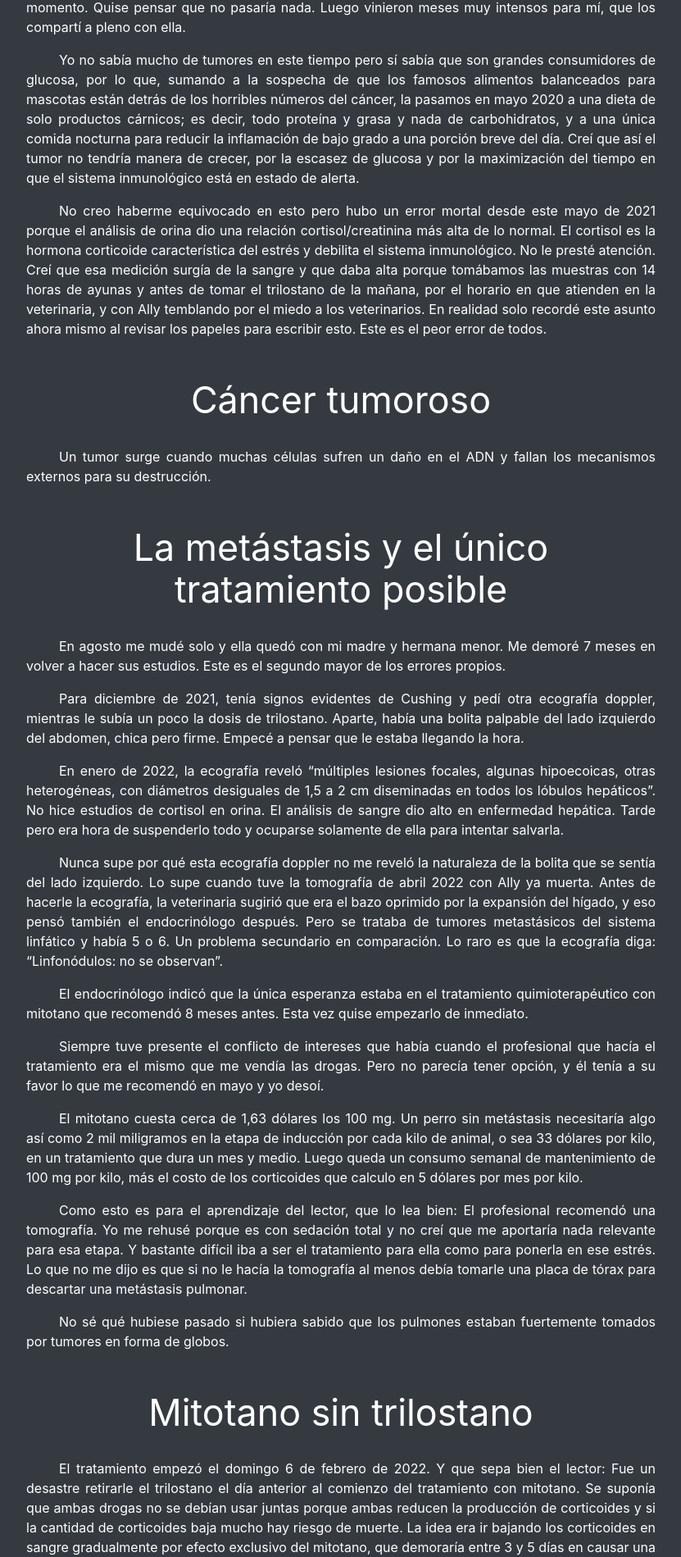
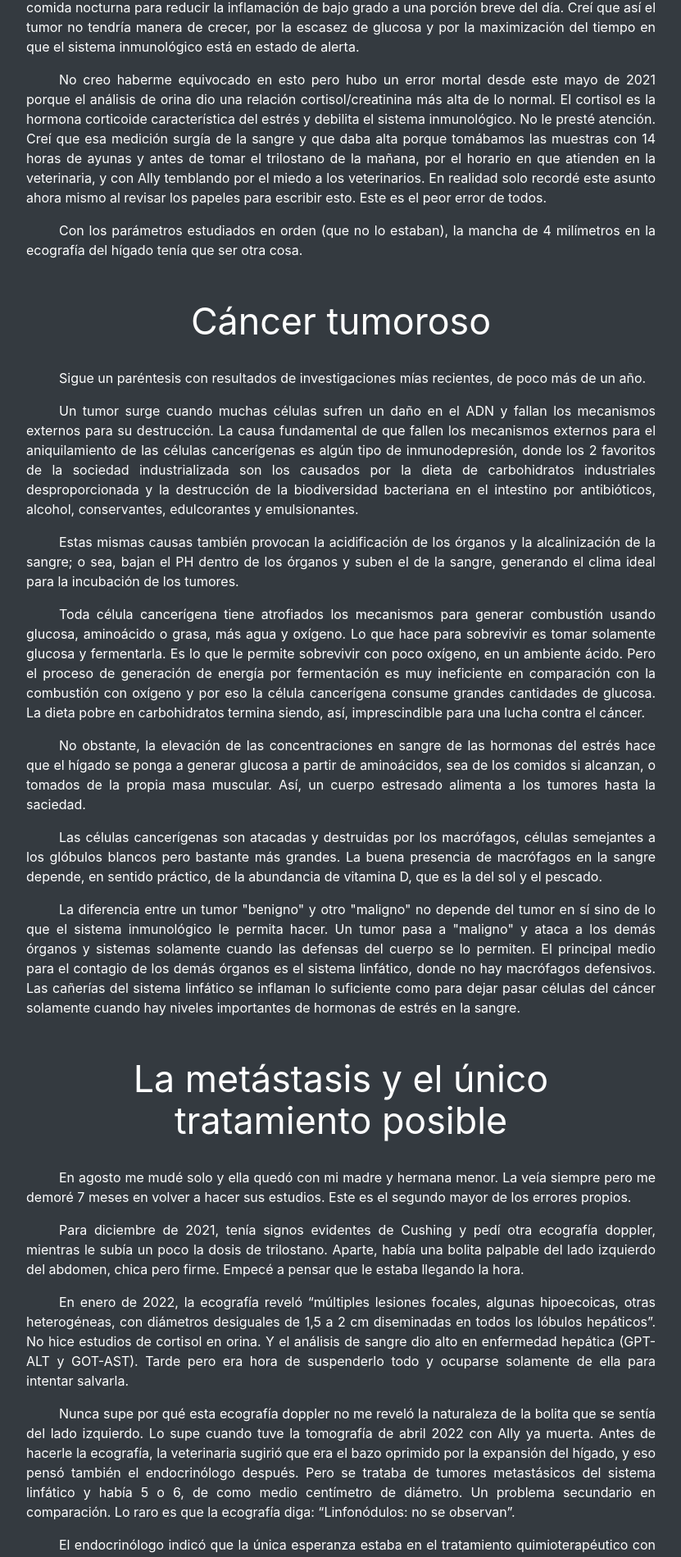
Before and after one commit to gustavoghp87/mal-de-cushing, a React (Create React App) app: page / in a window 1280 px wide. Shown: the part 5882-7781 px from the top of the page at 82% size, without its empty margins (224-1055 px from the left). Built offline with nearby package versions, Linux system fonts and the light colour scheme.

Commit message:
Styles, text

```diff
--- a/src/Spanish.js
+++ b/src/Spanish.js
@@ -148,11 +148,7 @@ export default function Spanish() {
         </P>
 
         <P>
-        En esta etapa, estos eran los 2 desenlaces mortales que yo conocía; es decir, una metástasis parecía un escenario muy lejano. No obstante, en mayo de 2021 la ecografía reveló en el hígado “una imagen focal hipoecoica de 4.1 mm en lóbulo lateral izquierdo”, junto con una inflamación general del órgano. Aparte, el análisis de orina dio una relación cortisol/creatinina un 31% más alta de lo normal (85,2 contra 65).
-        </P>
-
-        <P>
-        Comentarios aparte, y tema que descubro ahora que reviso los resultados, también estaban altos el valor en sangre de VCM (83 contra 75), indicador de enfermedad del hígado, y el valor de CHCM (39 contra 36), indicador confuso para mí, que, a este nivel altísimo, podría significar que falló la medición, o algún tipo raro de anemia, o intoxicación con plomo, lo cual, para esto último, solo tendría sentido desde alguna negligencia superlativa durante la cirugía de esterilización. Este CHCM, coeficiente de concentración de hemoglobina en los glóbulos rojos, solo fue medido en mayo de 2021.
+        En esta etapa, estos eran los 2 desenlaces mortales que yo conocía; es decir, una metástasis parecía un escenario muy lejano. No obstante, en mayo de 2021 la ecografía reveló en el hígado “una imagen focal hipoecoica de 4.1 mm en lóbulo lateral izquierdo”, junto con una inflamación general del órgano. Descubro ahora que reviso los resultados, también estaba alto el valor en sangre de VCM (83 contra 75), indicador de enfermedad del hígado. Aparte, el análisis de orina dio una relación cortisol/creatinina un 31% más alta de lo normal (85,2 contra 65).
         </P>
 
         <P>
@@ -164,7 +160,7 @@ export default function Spanish() {
         </P>
 
         <P>
-        Cuando llegaron tiempos difíciles, recordar que este profesional me recomendó esto a tiempo me sirvió para fiarme más de él que de los demás. No obstante, hacer esto parecía demasiado. Recuerdo haber buscado dónde hacer una tomografía para saber si realmente se trataba de una metástasis pero no encontré. Y la idea de anestesiarla para tomarle una biopsia del hígado con ecógrafo me espantó. Encima, las ecografías indicaban que el tumor primario se había reducido un poco y que la invasión de la vena cava inferior también se había reducido. Ella estaba en su mejor momento. Quise pensar que no pasaría nada. Luego vinieron meses muy intensos para mí, que los compartí a pleno con ella.
+        Cuando llegaron tiempos difíciles, recordar que este profesional me recomendó esto a tiempo me sirvió para fiarme más de él que de los demás. No obstante, hacer esto parecía demasiado. Recuerdo haber buscado dónde hacer una tomografía para saber si realmente se trataba de una metástasis pero no encontré. Y la idea de anestesiarla para tomarle una biopsia del hígado con ecógrafo me espantó. Encima, las ecografías indicaban que el tumor primario se había reducido un poco y que la invasión de la vena cava inferior también se había reducido. Todos los demás indicadores estaban bien, y ella estaba en su mejor momento. Quise pensar que no pasaría nada. Luego vinieron meses muy intensos para mí, que los compartí a pleno con ella.
         </P>
 
         <P>
@@ -175,12 +171,40 @@ export default function Spanish() {
         No creo haberme equivocado en esto pero hubo un error mortal desde este mayo de 2021 porque el análisis de orina dio una relación cortisol/creatinina más alta de lo normal. El cortisol es la hormona corticoide característica del estrés y debilita el sistema inmunológico. No le presté atención. Creí que esa medición surgía de la sangre y que daba alta porque tomábamos las muestras con 14 horas de ayunas y antes de tomar el trilostano de la mañana, por el horario en que atienden en la veterinaria, y con Ally temblando por el miedo a los veterinarios. En realidad solo recordé este asunto ahora mismo al revisar los papeles para escribir esto. Este es el peor error de todos.
         </P>
 
+        <P>
+        Con los parámetros estudiados en orden (que no lo estaban), la mancha de 4 milímetros en la ecografía del hígado tenía que ser otra cosa.
+        </P>
+
 
 
         <div style={subtitleStyles} id={'7'}> Cáncer tumoroso </div>
 
         <P>
-        Un tumor surge cuando muchas células sufren un daño en el ADN y fallan los mecanismos externos para su destrucción.
+        Sigue un paréntesis con resultados de investigaciones mías recientes, de poco más de un año.
+        </P>
+
+        <P>
+        Un tumor surge cuando muchas células sufren un daño en el ADN y fallan los mecanismos externos para su destrucción. La causa fundamental de que fallen los mecanismos externos para el aniquilamiento de las células cancerígenas es algún tipo de inmunodepresión, donde los 2 favoritos de la sociedad industrializada son los causados por la dieta de carbohidratos industriales desproporcionada y la destrucción de la biodiversidad bacteriana en el intestino por antibióticos, alcohol, conservantes, edulcorantes y emulsionantes.
+        </P>
+
+        <P>
+        Estas mismas causas también provocan la acidificación de los órganos y la alcalinización de la sangre; o sea, bajan el PH dentro de los órganos y suben el de la sangre, generando el clima ideal para la incubación de los tumores.
+        </P>
+
+        <P>
+        Toda célula cancerígena tiene atrofiados los mecanismos para generar combustión usando glucosa, aminoácido o grasa, más agua y oxígeno. Lo que hace para sobrevivir es tomar solamente glucosa y fermentarla. Es lo que le permite sobrevivir con poco oxígeno, en un ambiente ácido. Pero el proceso de generación de energía por fermentación es muy ineficiente en comparación con la combustión con oxígeno y por eso la célula cancerígena consume grandes cantidades de glucosa. La dieta pobre en carbohidratos termina siendo, así, imprescindible para una lucha contra el cáncer.
+        </P>
+
+        <P>
+        No obstante, la elevación de las concentraciones en sangre de las hormonas del estrés hace que el hígado se ponga a generar glucosa a partir de aminoácidos, sea de los comidos si alcanzan, o tomados de la propia masa muscular. Así, un cuerpo estresado alimenta a los tumores hasta la saciedad.
+        </P>
+
+        <P>
+        Las células cancerígenas son atacadas y destruidas por los macrófagos, células semejantes a los glóbulos blancos pero bastante más grandes. La buena presencia de macrófagos en la sangre depende, en sentido práctico, de la abundancia de vitamina D, que es la del sol y el pescado.
+        </P>
+
+        <P>
+        La diferencia entre un tumor "benigno" y otro "maligno" no depende del tumor en sí sino de lo que el sistema inmunológico le permita hacer. Un tumor pasa a "maligno" y ataca a los demás órganos y sistemas solamente cuando las defensas del cuerpo se lo permiten. El principal medio para el contagio de los demás órganos es el sistema linfático, donde no hay macrófagos defensivos. Las cañerías del sistema linfático se inflaman lo suficiente como para dejar pasar células del cáncer solamente cuando hay niveles importantes de hormonas de estrés en la sangre.
         </P>
 
 
@@ -188,7 +212,7 @@ export default function Spanish() {
         <div style={subtitleStyles} id={'8'}> La metástasis y el único tratamiento posible </div>
 
         <P>
-        En agosto me mudé solo y ella quedó con mi madre y hermana menor. Me demoré 7 meses en volver a hacer sus estudios. Este es el segundo mayor de los errores propios.
+        En agosto me mudé solo y ella quedó con mi madre y hermana menor. La veía siempre pero me demoré 7 meses en volver a hacer sus estudios. Este es el segundo mayor de los errores propios.
         </P>
 
         <P>
@@ -196,11 +220,11 @@ export default function Spanish() {
         </P>
 
         <P>
-        En enero de 2022, la ecografía reveló “múltiples lesiones focales, algunas hipoecoicas, otras heterogéneas, con diámetros desiguales de 1,5 a 2 cm diseminadas en todos los lóbulos hepáticos”. No hice estudios de cortisol en orina. El análisis de sangre dio alto en enfermedad hepática. Tarde pero era hora de suspenderlo todo y ocuparse solamente de ella para intentar salvarla.
+        En enero de 2022, la ecografía reveló “múltiples lesiones focales, algunas hipoecoicas, otras heterogéneas, con diámetros desiguales de 1,5 a 2 cm diseminadas en todos los lóbulos hepáticos”. No hice estudios de cortisol en orina. Y el análisis de sangre dio alto en enfermedad hepática (GPT-ALT y GOT-AST). Tarde pero era hora de suspenderlo todo y ocuparse solamente de ella para intentar salvarla.
         </P>
 
         <P>
-        Nunca supe por qué esta ecografía doppler no me reveló la naturaleza de la bolita que se sentía del lado izquierdo. Lo supe cuando tuve la tomografía de abril 2022 con Ally ya muerta. Antes de hacerle la ecografía, la veterinaria sugirió que era el bazo oprimido por la expansión del hígado, y eso pensó también el endocrinólogo después. Pero se trataba de tumores metastásicos del sistema linfático y había 5 o 6. Un problema secundario en comparación. Lo raro es que la ecografía diga: “Linfonódulos: no se observan”.
+        Nunca supe por qué esta ecografía doppler no me reveló la naturaleza de la bolita que se sentía del lado izquierdo. Lo supe cuando tuve la tomografía de abril 2022 con Ally ya muerta. Antes de hacerle la ecografía, la veterinaria sugirió que era el bazo oprimido por la expansión del hígado, y eso pensó también el endocrinólogo después. Pero se trataba de tumores metastásicos del sistema linfático y había 5 o 6, de como medio centímetro de diámetro. Un problema secundario en comparación. Lo raro es que la ecografía diga: “Linfonódulos: no se observan”.
         </P>
 
         <P>
@@ -208,7 +232,7 @@ export default function Spanish() {
         </P>
 
         <P>
-        Siempre tuve presente el conflicto de intereses que había cuando el profesional que hacía el tratamiento era el mismo que me vendía las drogas. Pero no parecía tener opción, y él tenía a su favor lo que me recomendó en mayo y yo desoí.
+        Siempre tuve presente el conflicto de intereses que había cuando el profesional que hacía el tratamiento era el mismo que me vendía las drogas. Pero no parecía tener opción, y él tenía a su favor que me recomendó esto en mayo y yo no quise.
         </P>
 
         <P>
@@ -216,11 +240,7 @@ export default function Spanish() {
         </P>
 
         <P>
-        Como esto es para el aprendizaje del lector, que lo lea bien: El profesional recomendó una tomografía. Yo me rehusé porque es con sedación total y no creí que me aportaría nada relevante para esa etapa. Y bastante difícil iba a ser el tratamiento para ella como para ponerla en ese estrés. Lo que no me dijo es que si no le hacía la tomografía al menos debía tomarle una placa de tórax para descartar una metástasis pulmonar.
-        </P>
-
-        <P>
-        No sé qué hubiese pasado si hubiera sabido que los pulmones estaban fuertemente tomados por tumores en forma de globos.
+        Como esto es para el aprendizaje del lector, que lo lea bien: El profesional recomendó una tomografía de abodómen y tórax. Yo me rehusé porque son con sedación total y no creí que me aportaría nada relevante para esa etapa. Y bastante difícil iba a ser el tratamiento para ella como para ponerla en ese estrés. Lo que no me dijo es que si no le hacía la tomografía al menos debía tomarle una placa de tórax para descartar una metástasis pulmonar. No sé qué hubiese pasado si hubiera sabido que los pulmones estaban fuertemente tomados por tumores en forma de globos.
         </P>
 
 
@@ -268,15 +288,7 @@ export default function Spanish() {
         </P>
 
         <P>
-        Me decidí a darle trilostano diario, aunque fuera poco, atento de que llegara el momento de quitarlo y luego de completar la inducción. El endocrinólogo me dio la derecha y se dedicó desde entonces a observar más que a dirigir.
-        </P>
-
-        <P>
-        Yo no le pasé factura por este desastre. Decidí tomar de él lo que de él me sirviese, y buscar las otras respuestas en otros lugares. Lo traté casi como a un par, alguien que escuchaba mis razonamientos y mis preocupaciones y cada tanto hacía algún comentario. Tenía en esos días, como tengo ahora, la sensación de que él el tratamiento lo conocía solo a nivel teórico, sin práctica clínica, y que lo que sabía era por meros apuntes universitarios.
-        </P>
-
-        <P>
-        Notará el lector que no comparto la reverencia popular por los egresados de la sacrosanta Universidad de Buenos Aires. Pero no por eso trato mal a la gente.
+        Me decidí a darle trilostano diario, aunque fuera poco, atento de que llegara el momento de quitarlo y luego de completar la inducción. El endocrinólogo me dio la derecha y se dedicó desde entonces a observar, más que a dirigir. No le pasé factura por este desastre. Decidí tomar de él lo que de él me sirviese, y buscar las otras respuestas en otros lugares. Lo traté casi como a un par, alguien que escuchaba mis razonamientos y mis preocupaciones y que cada tanto hacía algún comentario. Tenía en esos días, como tengo ahora, la sensación de que él el tratamiento lo conocía solo a nivel teórico, sin práctica clínica, y que lo que sabía era por meros apuntes universitarios.
         </P>
 
 
@@ -396,7 +408,7 @@ export default function Spanish() {
         </P>
 
         <P>
-        También comencé a aumentar un poco la dosis de trilostano para reducir la deshidratación y combatir la infección urinaria. Me instalaba allí para asumir personalmente la problemática de reducirle el apetito y aun así darle 450 mg de mitotano al día. Pasé gradualmente de 7,5 mg a 20 mg diarios en 5 días. Recordar que pesaba 3,5 kg con grasa visceral y pérdida de musculatura. Se puso muy bien de los signos del Cushing y la infección pero, acto seguido, comencé a reducir rápidamente la dosis porque, con el apetito normalizado, cada vez me costaba más que comiera con el mitotano dentro de la comida.
+        También comencé a aumentar un poco la dosis de trilostano para reducir la deshidratación y combatir la infección urinaria. Me instalaba allí para asumir personalmente la problemática de reducirle el apetito y aun así darle 450 mg de mitotano al día en 3 comidas. Pasé gradualmente de 7,5 mg a 20 mg diarios en 5 días. Recordar que pesaba 3,5 kg con grasa visceral y pérdida de musculatura. Se puso muy bien de los signos del Cushing y la infección pero, acto seguido, comencé a reducir rápidamente la dosis porque, con el apetito normalizado, cada vez me costaba más que comiera con el mitotano dentro de la comida.
         </P>
 
         <P>
@@ -404,7 +416,7 @@ export default function Spanish() {
         </P>
 
         <P>
-        El día 35 se desató una crisis de emisión de fluidos infecciosos como no se había visto antes; la noche anterior la había llevado a una reunión familiar. Volví a introducir trilostano, ahora de forma racionada porque ya casi no me quedaba y tenía que esperar unos días para volver a conseguir; usé como 4 mg al día. Se deterioró rápido. Mucho Cushing: hambre, sed, fluidos infecciosos. Cuando compré de nuevo, el día 38, introduje 15 mg las primeras 24 hs, 12 las siguientes y 10 las siguientes.
+        El día 35 se desató una crisis de emisión de fluidos infecciosos como no se había visto antes. La noche anterior la había llevado a una reunión familiar. Volví a introducir trilostano, ahora de forma racionada porque ya casi no me quedaba y tenía que esperar unos días para volver a conseguir; usé como 4 mg al día. Se deterioró rápido. Mucho Cushing: hambre, sed, fluidos infecciosos. Cuando compré de nuevo, el día 38, introduje 15 mg las primeras 24 hs, 12 las siguientes y 10 las siguientes.
         </P>
 
 
@@ -823,15 +835,15 @@ export default function Spanish() {
         </P>
 
         <P>
-        Lo de él no era novedad. Siempre creyó que era terminal, solo que nunca quiso detenerme. Como es investigador, le pareció interesante seguirme la corriente para ver qué lograba. Me di cuenta de esto en todo momento, aunque nunca me importó. Tan investigador es que el día de la muerte me pidió autorización para hacer una biopsia al cadáver, pocos minutos después de la muerte.
+        Lo de él no era novedad. Siempre creyó que era terminal, solo que nunca quiso detenerme. Como es investigador, le pareció interesante seguirme la corriente para ver qué lograba yo. Me di cuenta de esto en todo momento, aunque nunca me importó. Por cierto, tan investigador es que el día de la muerte me pidió autorización para hacer una biopsia al cadáver, pocos minutos después de la muerte.
         </P>
 
         <P>
-        Y no es que me fíe del todo. Le hice una larga introducción indicándole qué era lo que tenía que decirme para que yo alcanzara la paz y cerrar la historia. Y hasta juraría que me mostró el tumor adrenal como una mancha blanca del lado equivocado del cuerpo, el izquierdo, donde el corazón golpea el pecho, donde el riñón no está elevado por efecto del hígado y donde están los tumores linfáticos. Y no me olvido de que el trilostano fue incapaz de apagar el último incendio. Pero no importa ya. Y cuanto más miro las imágenes más creo que los pulmones estaban mejor que en la radiografía. Y me acuerdo que él no habló de los pulmones en ningún momento de la conversación sino solo del hígado. Pero ya no importa.
+        Y no es que me fíe del todo. Le hice una larga introducción indicándole qué era lo que tenía que decirme para que yo alcanzara la paz y cerrar la historia. Y hasta juraría que me mostró el tumor adrenal como una mancha blanca, chata, del lado equivocado del cuerpo, el izquierdo, donde el corazón golpea el pecho, donde el riñón no está elevado por presión del hígado y donde sí están los tumores linfáticos. Y no me olvido de que el trilostano fue incapaz de apagar el último incendio. Pero no importa ya. Y cuanto más miro las imágenes más creo que los pulmones estaban mejor que en la radiografía. Y me acuerdo que él no habló de los pulmones en ningún momento de la conversación sino solo del hígado. Pero ya no importa.
         </P>
 
         <P>
-        Supongo que me voy a preguntar siempre si el estado era y siempre fue terminal, o si la muerte es el gran lavador de manos de los profesionales que institucionalizaron la mala praxis para su propia conveniencia. Al final de cuentas, todo quedó indefinido, por eso no doy nombres. No sé qué tipo de cáncer tenía, no sé si estaba funcionando el tratamiento, no sé si había manera de salvarla, no sé si me mintieron los profesionales, no sé si completé la inducción, no sé por qué tuvo 6 crisis, no sé qué le pasó en las 2 horas finales. Por lo demás, queda claro que los profesionales que conocí no están preparados para curar una enfermedad grave sino solo para hacer algo en las etapas iniciales, y recomendar eutanasia después.
+        Supongo que me voy a preguntar siempre si el estado era y siempre fue terminal, o si la muerte es el gran lavador de manos de los profesionales que institucionalizaron la mala praxis para su propia conveniencia. Al final de cuentas, todo quedó indefinido, por eso no doy nombres. No sé qué tipo de cáncer tenía, no sé si estaba funcionando el tratamiento, no sé si había manera de salvarla, no sé si me mintieron los profesionales, no sé si completé la inducción, no sé por qué tuvo 6 crisis, no sé qué le pasó en las 2 horas finales. Supongo que si 17 mil mg de mitotano en 59 días no le hicieron ningún daño aparente a los tumores del hígado, no había manera de salvarla en definitiva. Por lo demás, queda claro que los profesionales que conocí no están preparados para curar una enfermedad grave sino solo para hacer algo en las etapas iniciales, y recomendar eutanasia después.
         </P>
 
         <P>
@@ -863,7 +875,7 @@ export default function Spanish() {
         </P>
 
         <P>
-        Las 3 metas se logran con un sistema de defensas fuerte, que incluye evitar los carbohidratos, los antibióticos y el estrés y mantener bajos los niveles de cortisol. Puede ser bueno alcalinizar el cuerpo con dosis de bicarbonato de sodio, potasio y magnesio y fortalecer el sistema inmunológico con vitamina d3.
+        Las 3 metas se logran con un sistema de defensas fuerte, que incluye evitar los carbohidratos, los antibióticos y el estrés y mantener bajos los niveles de cortisol. Puede ser bueno alcalinizar el cuerpo con dosis de bicarbonato de sodio, potasio y magnesio y fortalecer el sistema inmunológico con vitamina D3.
         </P>
 
         <P>
@@ -871,7 +883,7 @@ export default function Spanish() {
         </P>
 
         <P>
-        En caso de metástasis, se ataca inmediatamente con mitotano. Si hay metástasis importantes, mantener una dosis de trilostano mientras se avanza. Pero en todos los casos hay que tener inyecciones de hidrocortisona a mano para usar si viene una crisis.
+        En caso de metástasis, se ataca inmediatamente con mitotano. Si hay metástasis importantes, mantener una dosis de trilostano mientras se avanza. Pero en todos los casos hay que tener inyecciones de hidrocortisona/dexametasona a mano para usar si viene una crisis.
         </P>
 
         <P>
@@ -891,7 +903,8 @@ export default function Spanish() {
         </P>
 
         <P>
-        La otra opción, por supuesto, es considerar que un perro no debería vivir sin cortezas suprarrenales; darle más trilostano, fortalecer las defensas y ver si puede revertir. Desconozco lo que una quimioterapia convencional pudiera prometer; mi experiencia con un oncólogo veterinario fue la narré.
+        La otra opción, por supuesto, es considerar que un perro no debería vivir sin cortezas suprarrenales; darle más trilostano, fortalecer las defensas y ver si puede revertir. Desconozco lo que una quimioterapia convencional pudiera prometer; mi experiencia con un oncólogo veterinario fue la que narré.
         </P>
+
     </div>)
 }
--- a/src/css/Home.module.css
+++ b/src/css/Home.module.css
@@ -41,7 +41,6 @@
     border-radius: 10px;
     transition: color 0.15s ease, border-color 0.15s ease;
     max-width: 300px;
-    -webkit-backface-visibility: hidden;
 }
 
 .card:hover,
--- a/src/index.js
+++ b/src/index.js
@@ -1,8 +1,7 @@
 import React from 'react'
 import ReactDOM from 'react-dom/client'
+import { App } from './App'
 import './css/index.css'
-import { App } from './App'
-import reportWebVitals from './reportWebVitals'
 
 const root = ReactDOM.createRoot(document.getElementById('root'))
 
@@ -11,5 +10,3 @@ root.render(
         <App />
     </React.StrictMode>
 )
-
-reportWebVitals();
```
Also changed, not shown: src/common/Footer.js (+13 -6 lines), src/reportWebVitals.js (deleted, +0 -13 lines), src/logo.svg (deleted).
